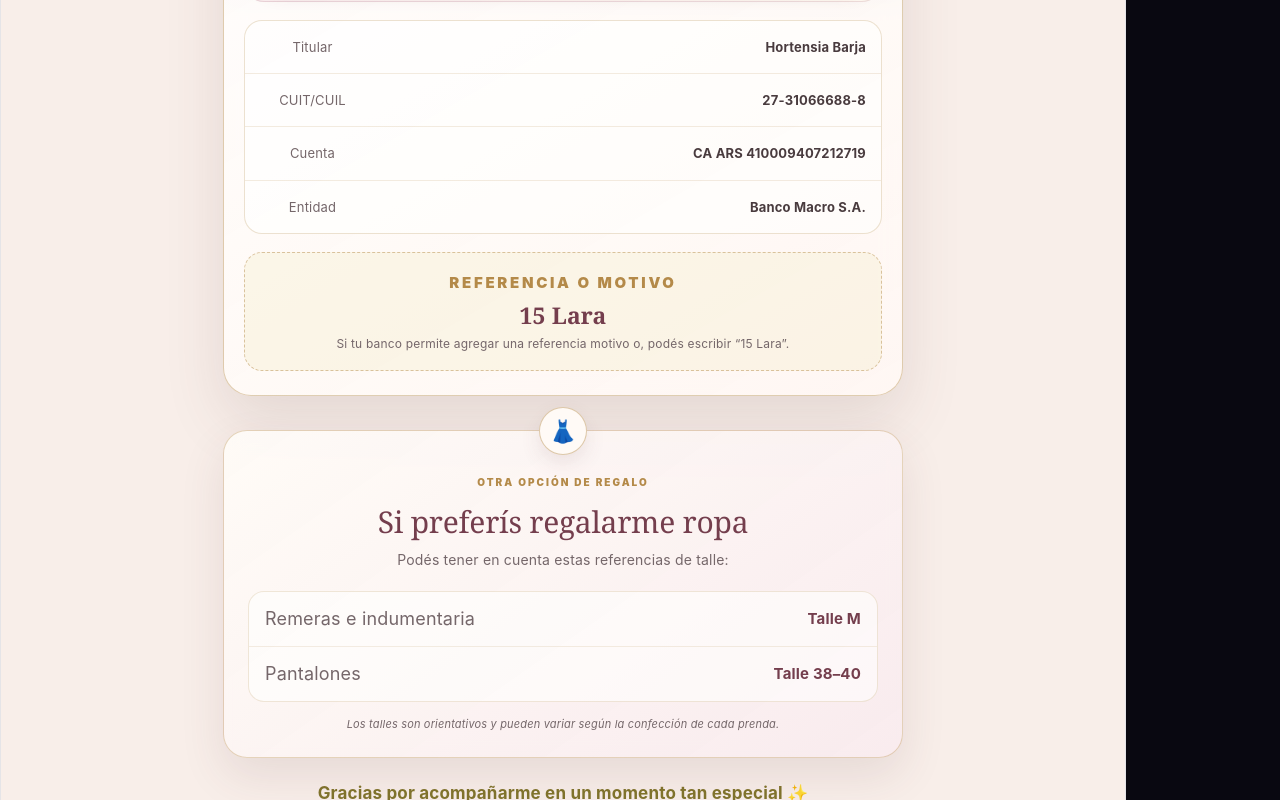
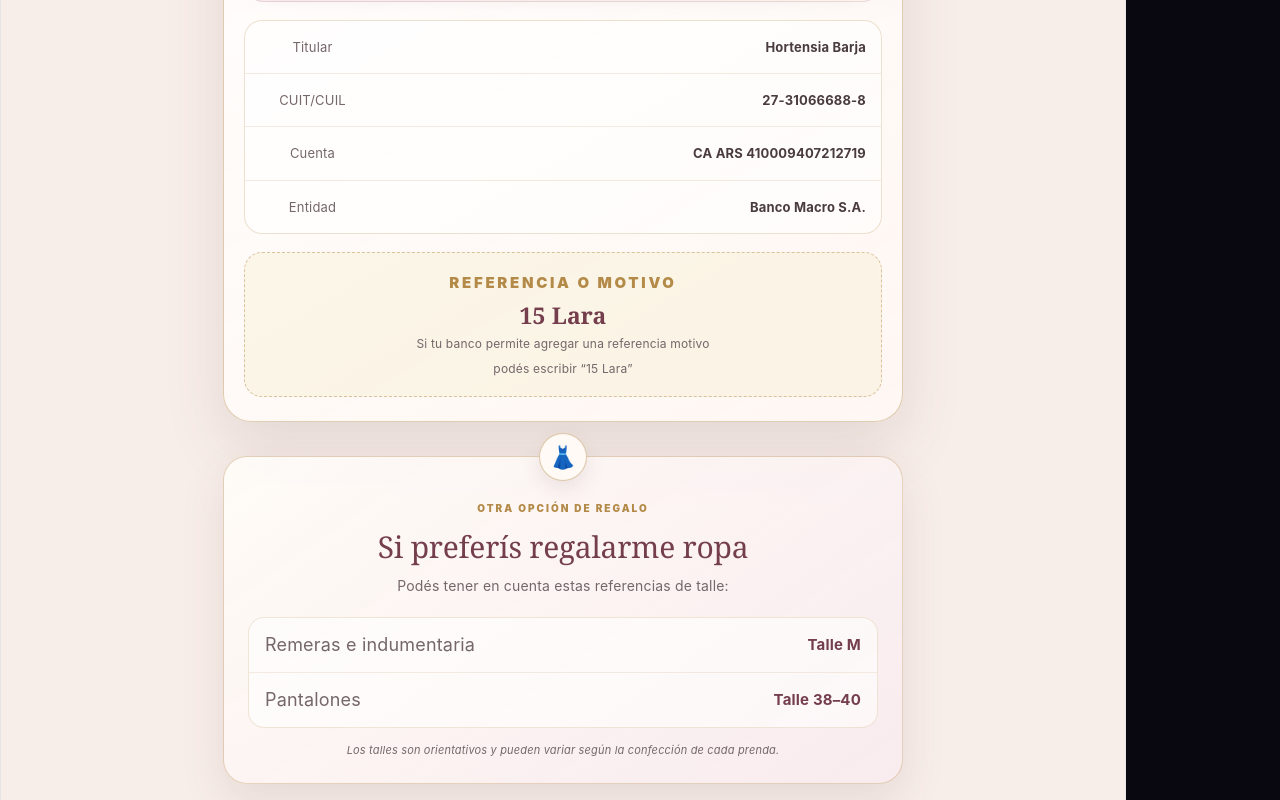
Before and after one commit to El-Ateneo/Lara-XV, a React (Vite) app: page /regalo in a window 1280 px wide. Shown: the part 822-1622 px from the top of the page. Built offline with nearby package versions, Linux system fonts and the light colour scheme; no server answers.

Commit message:
Refactor paragraph in Regalo component
Split a paragraph into two for better readability.

```diff
--- a/src/pages/Regalo.jsx
+++ b/src/pages/Regalo.jsx
@@ -87,8 +87,10 @@ export default function Regalo() {
             <small>REFERENCIA O MOTIVO</small>
             <strong>{DATA.concepto}</strong>
             <p>
-              Si tu banco permite agregar una referencia motivo o,
-              podés escribir “15 Lara”.
+              Si tu banco permite agregar una referencia motivo
+            </p>
+            <p>
+              podés escribir “15 Lara”
             </p>
           </div>
 
```
